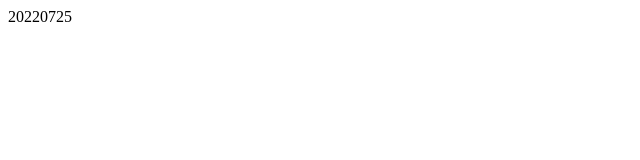
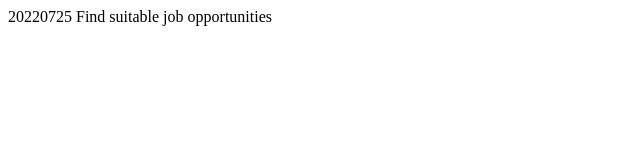
Before and after one commit to pann710/pinyichang, a plain HTML site: page index.html in a window 1280 px wide. Shown: the whole page, without its empty margins (0-640 px from the left). Drawn offline with Linux system fonts and the light colour scheme.

Commit message:
Update index.html

```diff
--- a/index.html
+++ b/index.html
@@ -6,6 +6,9 @@ pinyichang
 </title>
 <body>
 <p>
-20220725</p>
+20220725
+  Find suitable job opportunities
+
+  </p>
 </body>
 </html>
```
